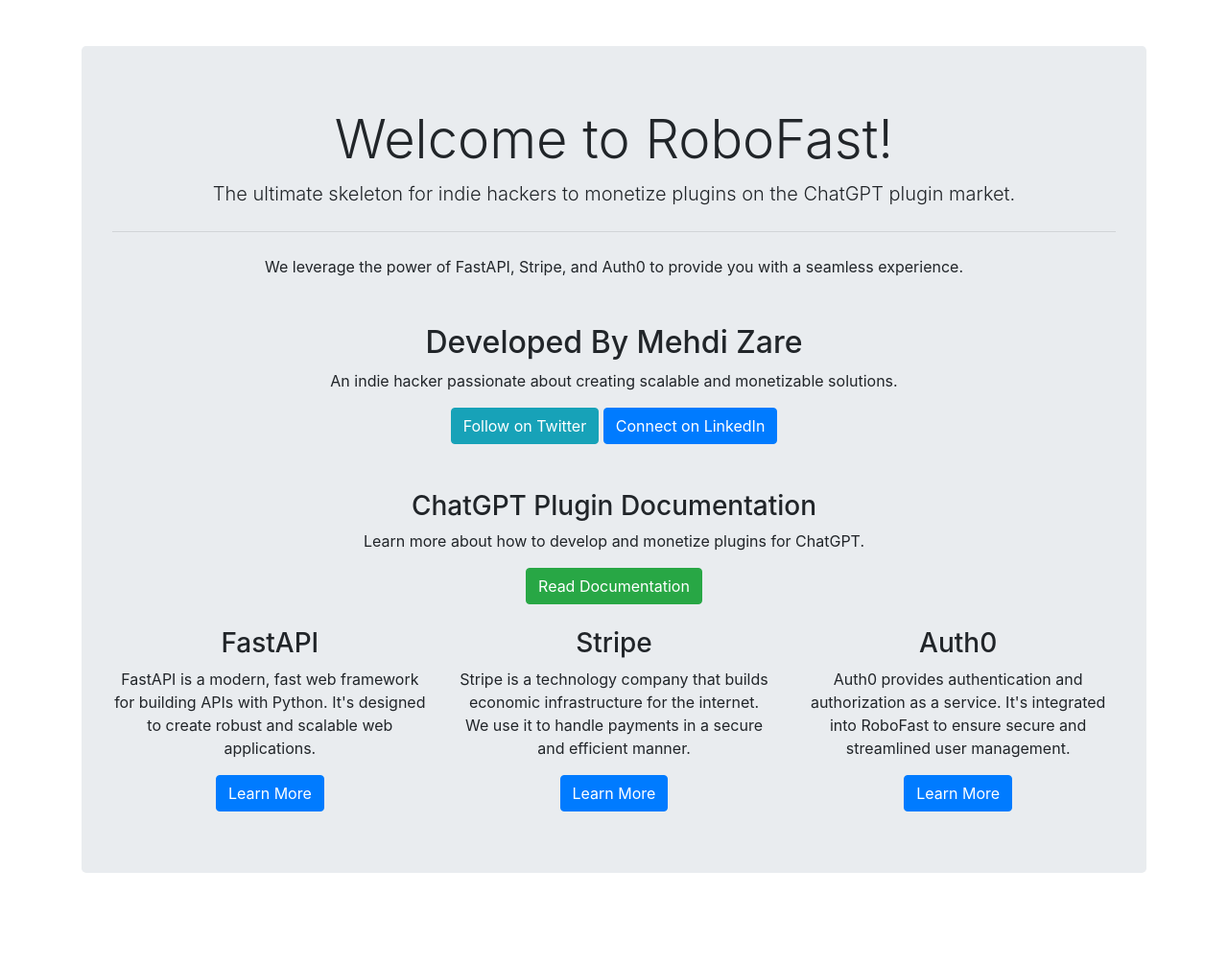
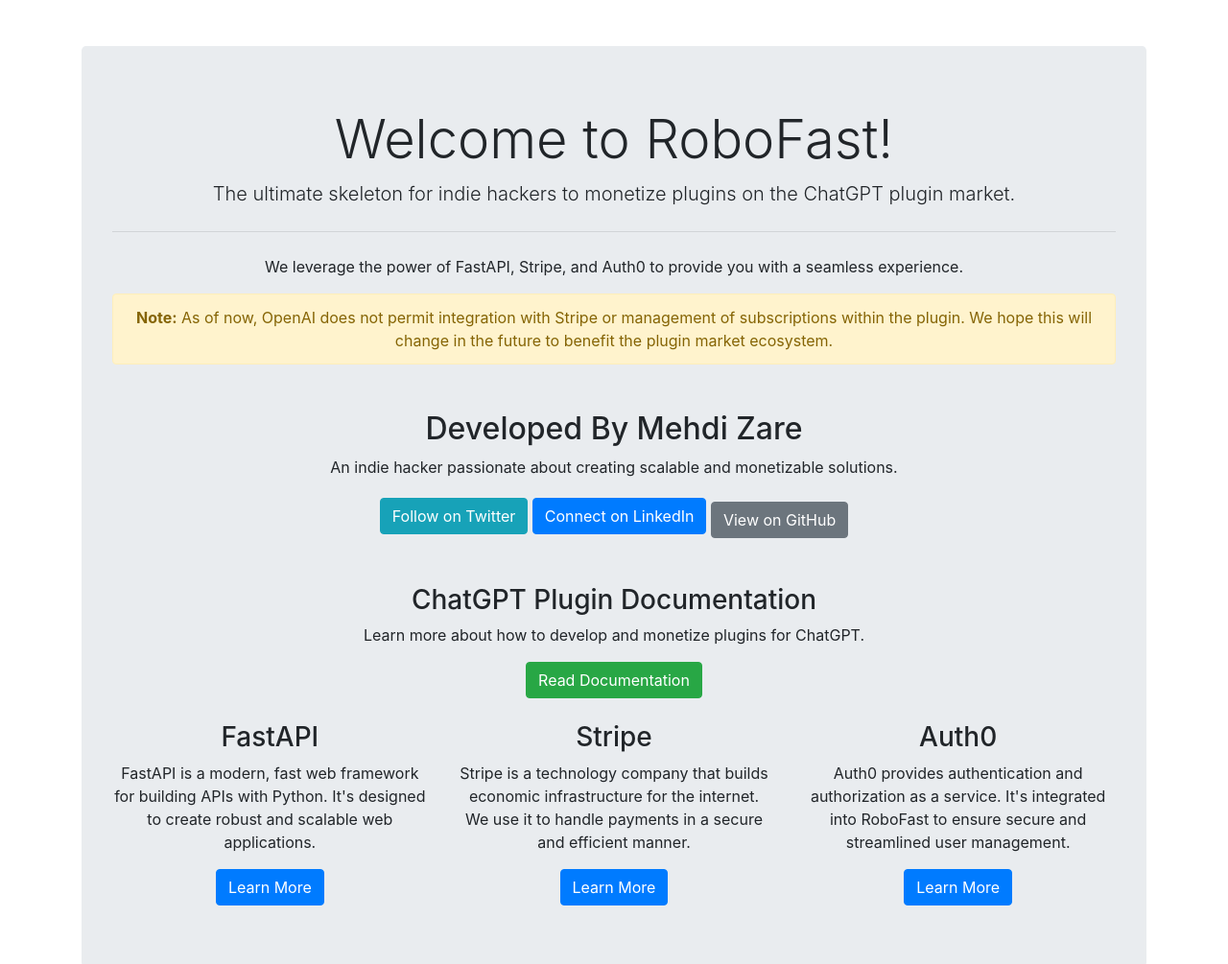
Before and after one commit to MehdiZare/RoboFast, a plain HTML site: page index.html in a window 1280 px wide. Shown: the top 1005 px of the page at 96% size. Before the commit the page ends 942 px from the top, so only its background shows below. Drawn offline with nearby package versions, Linux system fonts and the light colour scheme.

Commit message:
Update index.html
add link to repo and disclaimer that openai doesn't allow subscription and stripe integration at this point

```diff
--- a/index.html
+++ b/index.html
@@ -30,12 +30,19 @@
       <hr class="my-4">
       <p>We leverage the power of FastAPI, Stripe, and Auth0 to provide you with a seamless experience.</p>
 
+      <!-- Disclaimer about Stripe Integration -->
+      <div class="alert alert-warning mt-3" role="alert">
+        <strong>Note:</strong> As of now, OpenAI does not permit integration with Stripe or management of subscriptions within the plugin. We hope this will change in the future to benefit the plugin market ecosystem.
+      </div>
+
       <!-- Developer Introduction -->
       <div class="mt-5">
         <h2>Developed By Mehdi Zare</h2>
         <p>An indie hacker passionate about creating scalable and monetizable solutions.</p>
         <a href="https://twitter.com/mehdizarem" target="_blank" class="btn btn-info">Follow on Twitter</a>
         <a href="https://www.linkedin.com/in/mehdizare/" target="_blank" class="btn btn-primary">Connect on LinkedIn</a>
+        <!-- Github Link Added -->
+        <a href="https://github.com/MehdiZare/RoboFast" target="_blank" class="btn btn-secondary mt-2">View on GitHub</a>
       </div>
 
       <!-- ChatGPT Plugin Documentation -->
```
Lines whose indentation alone changed are shown as unchanged.
